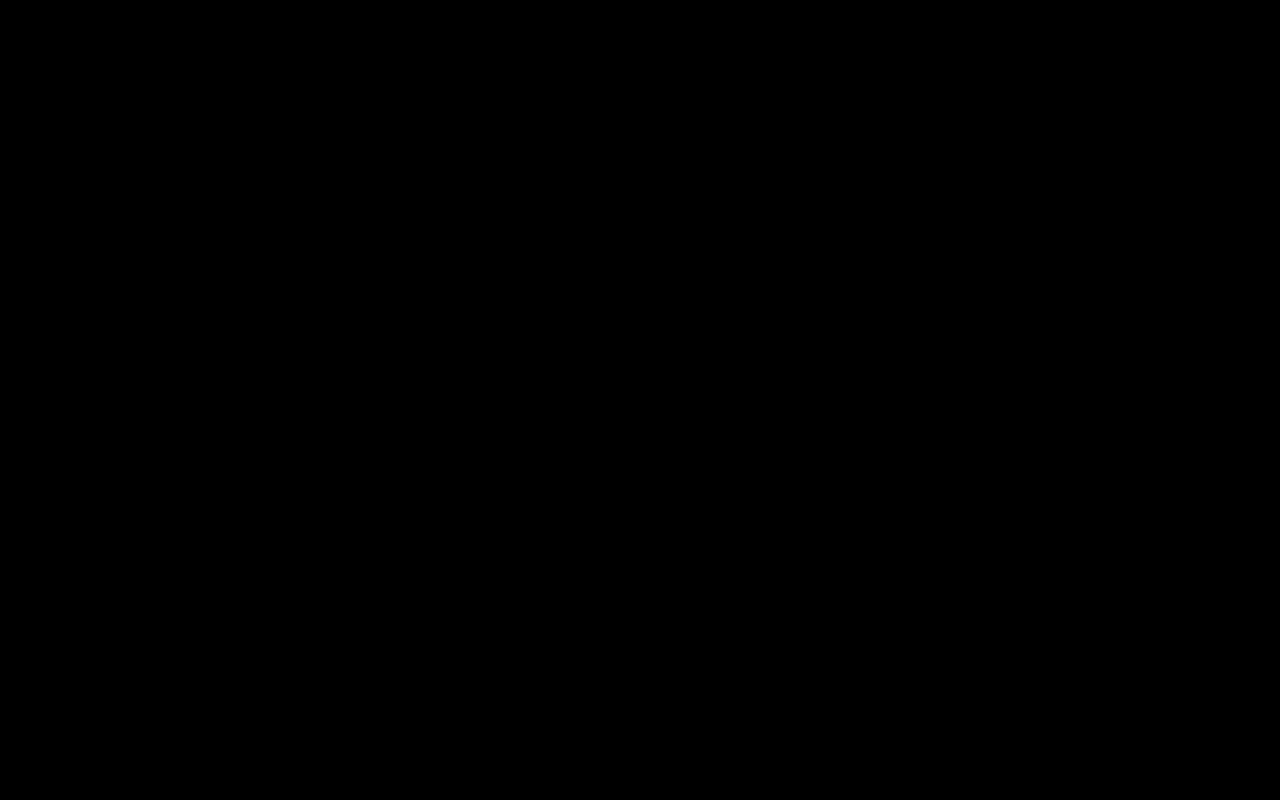
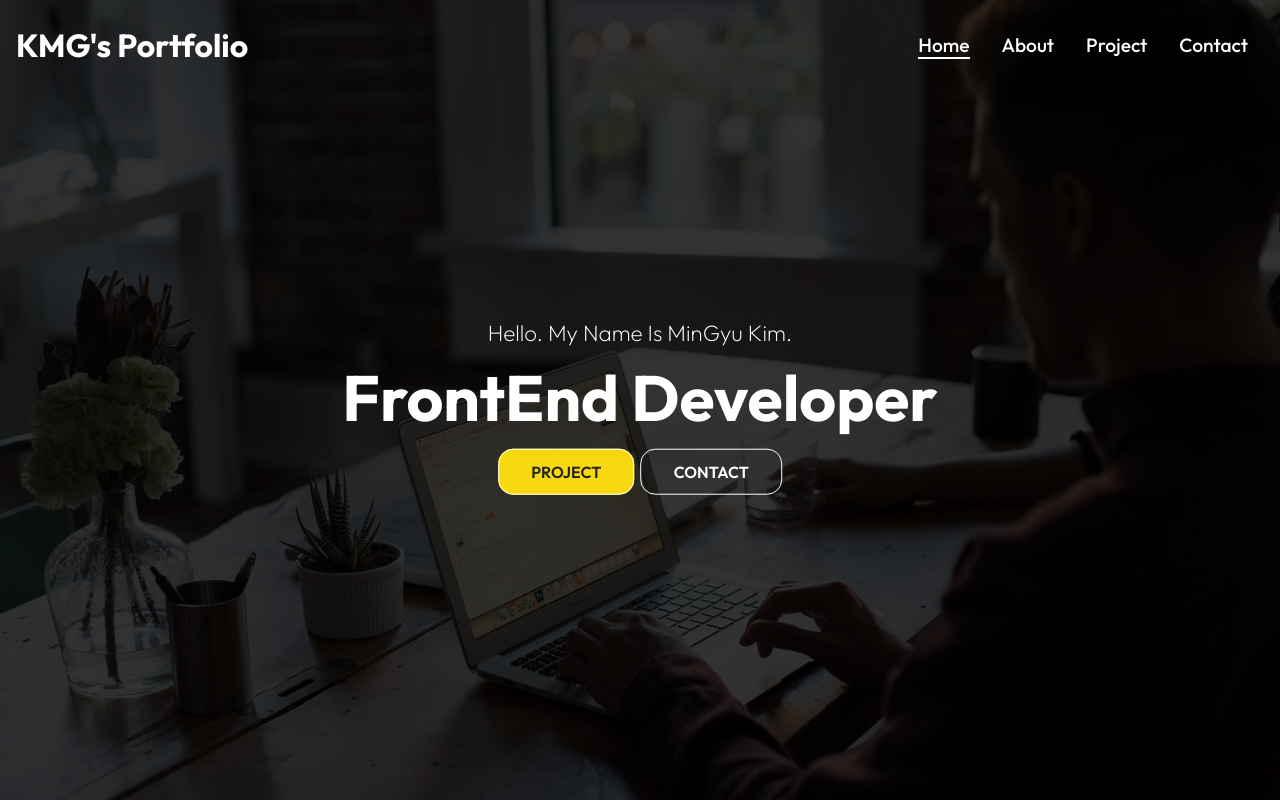
Before and after one commit to kimmingyu0/portfolio, a React (Create React App) app: page /home in a window 1280 px wide. Before the commit this address had no page. Shown: the top 800 px of the page. Built offline with nearby package versions, Linux system fonts and the light colour scheme.

Commit message:
현재 탭 밑줄 생성

```diff
--- a/src/App.js
+++ b/src/App.js
@@ -5,7 +5,7 @@ import About from "./routes/About";
 import Project from "./routes/Project";
 import Contact from "./routes/Contact";
 
-import { Route, Routes } from "react-router-dom";
+import { Route, Routes, Navigate } from "react-router-dom";
 
 function App() {
 
@@ -27,7 +27,8 @@ function App() {
   return (
     <>
       <Routes>
-        <Route path="/" element={<Home />} />
+        <Route path="/" element={<Navigate replace to="/home"/>} />
+        <Route path="/home" element={<Home />} />
         <Route path="/about" element={<About />} />
         <Route path="/project" element={<Project />} />
         <Route path="/contact" element ={<Contact onAddContact={addContactHandler}/>} />
--- a/src/components/Navbar.js
+++ b/src/components/Navbar.js
@@ -1,4 +1,4 @@
-import { Link } from "react-router-dom";
+import { NavLink } from "react-router-dom";
 import "./NavbarStyles.css";
 
 import { FaBars, FaTimes } from "react-icons/fa";
@@ -23,21 +23,21 @@ const Navbar = () => {
 
   return (
     <div className={color ? "header header-bg":"header"}>
-      <Link to="/">
+      <NavLink to="/Home">
         <h1>KMG's Portfolio</h1>
-      </Link>
+      </NavLink>
       <ul className={click ? "nav-menu active" : "nav-menu"}>
         <li>
-          <Link to="/">Home</Link>
+          <NavLink to="/Home" className={({ isActive }) => (isActive ? "clicked" : "")}>Home</NavLink>
         </li>
         <li>
-          <Link to="/About">About</Link>
+          <NavLink to="/About" className={({ isActive }) => (isActive ? "clicked" : "")}>About</NavLink>
         </li>
         <li>
-          <Link to="/Project">Project</Link>
+          <NavLink to="/Project" className={({ isActive }) => (isActive ? "clicked" : "")}>Project</NavLink>
         </li>
         <li>
-          <Link to="/Contact">Contact</Link>
+          <NavLink to="/Contact" className={({ isActive }) => (isActive ? "clicked" : "")}>Contact</NavLink>
         </li>
       </ul>
       <div className="hamburger" onClick={handleClick}>
```
